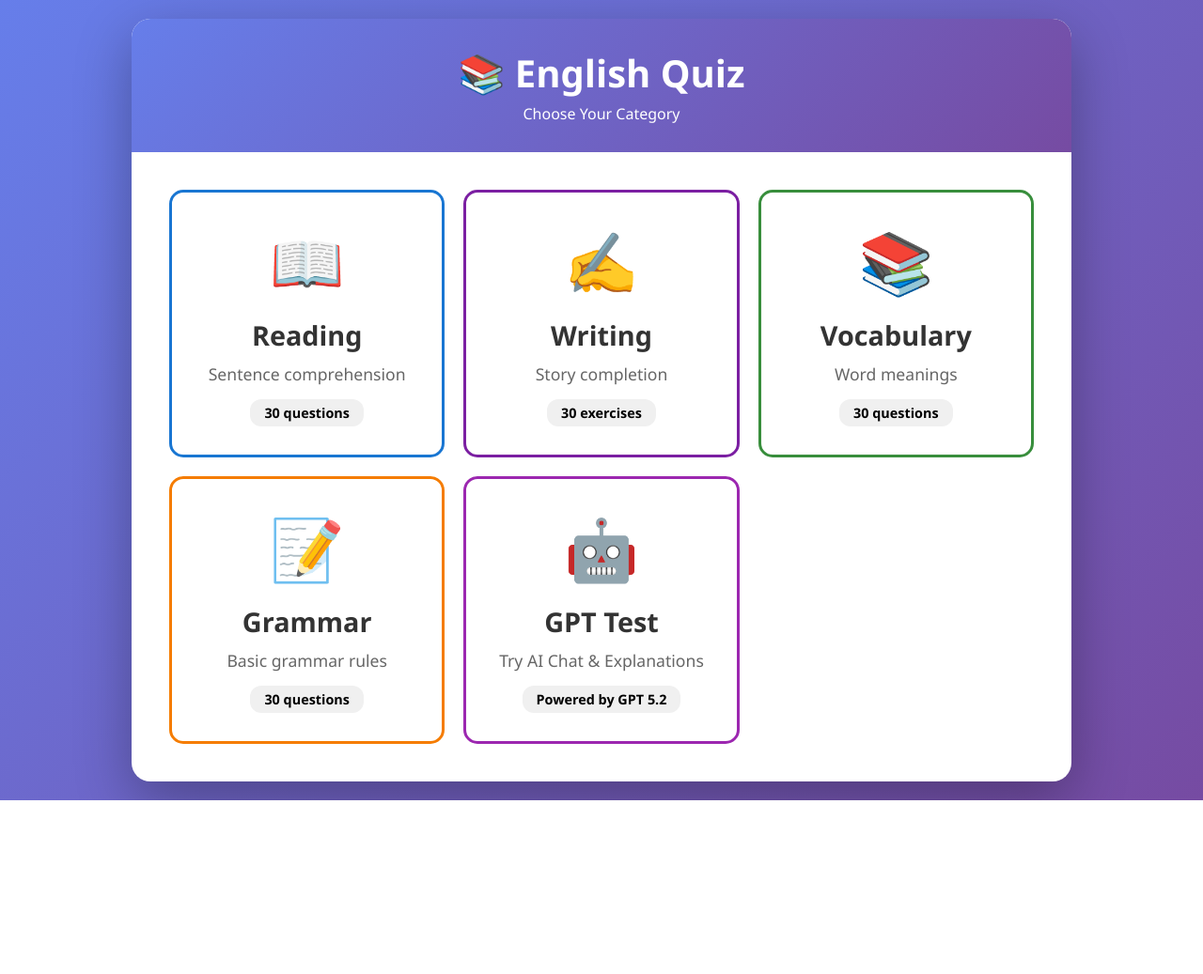
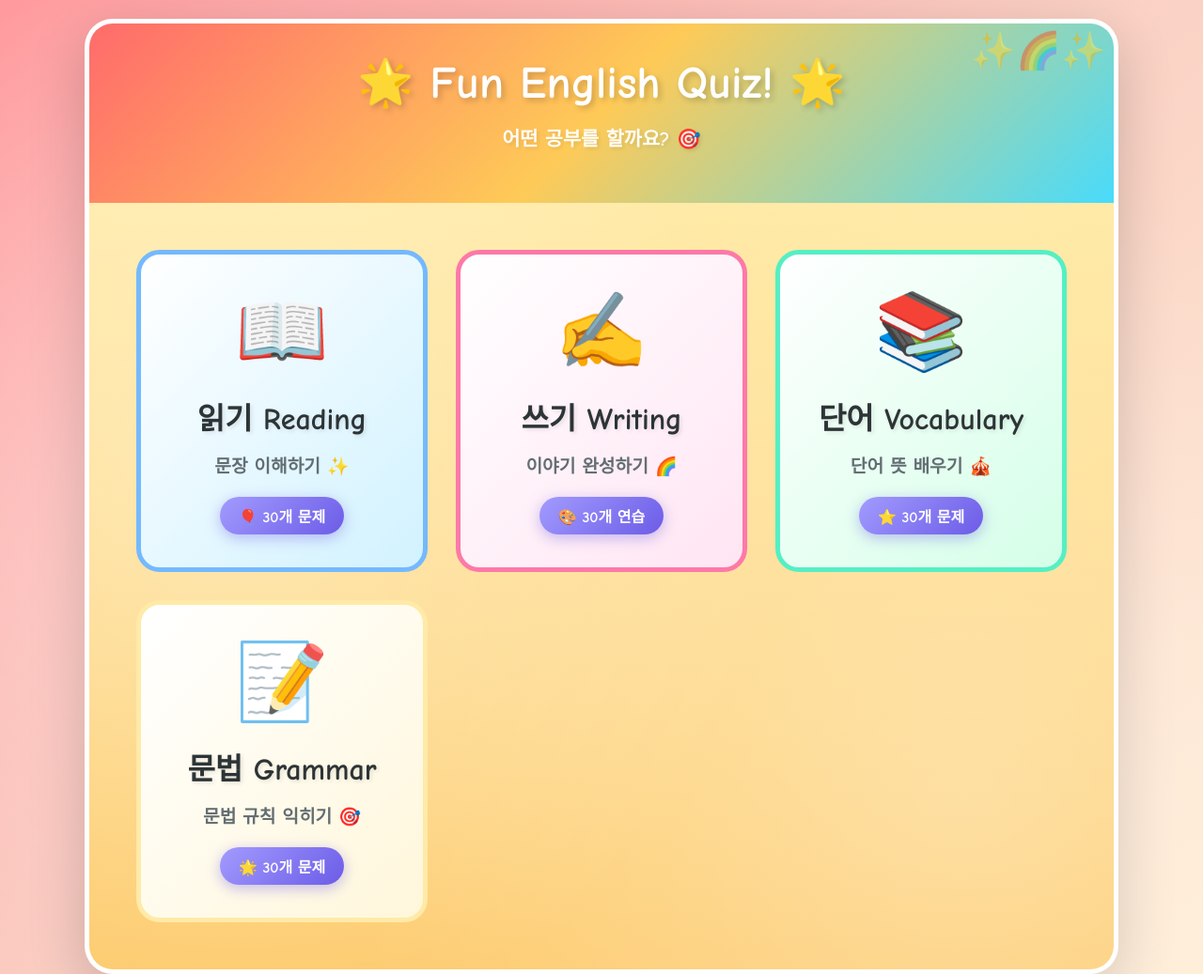
Before and after one commit to spaphysicalai-lgtm/eng_quiz, a website: page public/index.html in a window 1280 px wide. Shown: the top 1037 px of the page at 94% size. Before the commit the page ends 852 px from the top, so only its background shows below. Drawn offline with Linux system fonts and the light colour scheme.

Commit message:
Remove GPT Test menu and redesign UI for elementary students

```diff
--- a/public/app.js
+++ b/public/app.js
@@ -70,12 +70,6 @@ document.addEventListener('DOMContentLoaded', function() {
 
 // 카테고리 선택
 function selectCategory(category) {
-    // GPT Test로 이동
-    if (category === 'gpt-test') {
-        window.location.href = '/gpt-test.html';
-        return;
-    }
-
     currentCategory = category;
     categoryPage.classList.remove('active');
     quizPage.classList.add('active');
--- a/public/index.html
+++ b/public/index.html
@@ -11,44 +11,37 @@
         <!-- Category Selection Page -->
         <div id="category-page" class="page active">
             <header>
-                <h1>📚 English Quiz</h1>
-                <p class="subtitle">Choose Your Category</p>
+                <h1>🌟 Fun English Quiz! 🌟</h1>
+                <p class="subtitle">어떤 공부를 할까요? 🎯</p>
             </header>
 
             <main class="category-grid">
                 <div class="category-card reading" data-category="reading">
                     <div class="category-icon">📖</div>
-                    <h2>Reading</h2>
-                    <p>Sentence comprehension</p>
-                    <span class="question-count">30 questions</span>
+                    <h2>읽기 Reading</h2>
+                    <p>문장 이해하기 ✨</p>
+                    <span class="question-count">🎈 30개 문제</span>
                 </div>
 
                 <div class="category-card writing" data-category="writing">
                     <div class="category-icon">✍️</div>
-                    <h2>Writing</h2>
-                    <p>Story completion</p>
-                    <span class="question-count">30 exercises</span>
+                    <h2>쓰기 Writing</h2>
+                    <p>이야기 완성하기 🌈</p>
+                    <span class="question-count">🎨 30개 연습</span>
                 </div>
 
                 <div class="category-card vocabulary" data-category="vocabulary">
                     <div class="category-icon">📚</div>
-                    <h2>Vocabulary</h2>
-                    <p>Word meanings</p>
-                    <span class="question-count">30 questions</span>
+                    <h2>단어 Vocabulary</h2>
+                    <p>단어 뜻 배우기 🎪</p>
+                    <span class="question-count">⭐ 30개 문제</span>
                 </div>
 
                 <div class="category-card grammar" data-category="grammar">
                     <div class="category-icon">📝</div>
-                    <h2>Grammar</h2>
-                    <p>Basic grammar rules</p>
-                    <span class="question-count">30 questions</span>
-                </div>
-
-                <div class="category-card gpt-test" data-category="gpt-test">
-                    <div class="category-icon">🤖</div>
-                    <h2>GPT Test</h2>
-                    <p>Try AI Chat & Explanations</p>
-                    <span class="question-count">Powered by GPT 5.2</span>
+                    <h2>문법 Grammar</h2>
+                    <p>문법 규칙 익히기 🎯</p>
+                    <span class="question-count">🌟 30개 문제</span>
                 </div>
             </main>
         </div>
--- a/public/style.css
+++ b/public/style.css
@@ -5,23 +5,39 @@
 }
 
 body {
-    font-family: 'Segoe UI', Tahoma, Geneva, Verdana, sans-serif;
-    background: linear-gradient(135deg, #667eea 0%, #764ba2 100%);
+    font-family: 'Comic Sans MS', 'Segoe UI', Tahoma, Geneva, Verdana, sans-serif;
+    background: linear-gradient(135deg, #ff9a9e 0%, #fad0c4 50%, #ffecd2 100%);
     min-height: 100vh;
     display: flex;
     justify-content: center;
     align-items: center;
     padding: 20px;
+    position: relative;
+    overflow: hidden;
+}
+
+body::before {
+    content: '';
+    position: absolute;
+    top: 0;
+    left: 0;
+    right: 0;
+    bottom: 0;
+    background-image:
+        radial-gradient(circle at 20% 50%, rgba(255, 255, 255, 0.3) 0%, transparent 50%),
+        radial-gradient(circle at 80% 80%, rgba(255, 255, 255, 0.3) 0%, transparent 50%);
+    pointer-events: none;
 }
 
 .container {
     background: white;
-    border-radius: 20px;
-    box-shadow: 0 20px 60px rgba(0, 0, 0, 0.3);
-    max-width: 1000px;
+    border-radius: 30px;
+    box-shadow: 0 20px 60px rgba(0, 0, 0, 0.2);
+    max-width: 1100px;
     width: 100%;
     overflow: hidden;
     min-height: 600px;
+    border: 5px solid rgba(255, 255, 255, 0.5);
 }
 
 .page {
@@ -33,15 +49,38 @@ body {
 }
 
 header {
-    background: linear-gradient(135deg, #667eea 0%, #764ba2 100%);
+    background: linear-gradient(135deg, #ff6b6b 0%, #feca57 50%, #48dbfb 100%);
     color: white;
-    padding: 30px;
+    padding: 40px 30px;
     text-align: center;
+    position: relative;
+    overflow: hidden;
+}
+
+header::after {
+    content: '✨🌈✨';
+    position: absolute;
+    top: 10px;
+    right: 20px;
+    font-size: 2em;
+    animation: sparkle 2s ease-in-out infinite;
+}
+
+@keyframes sparkle {
+    0%, 100% { opacity: 1; transform: scale(1); }
+    50% { opacity: 0.5; transform: scale(1.2); }
 }
 
 header h1 {
-    font-size: 2.5em;
-    margin-bottom: 5px;
+    font-size: 3em;
+    margin-bottom: 10px;
+    text-shadow: 3px 3px 6px rgba(0,0,0,0.2);
+    animation: bounce 1s ease-in-out infinite alternate;
+}
+
+@keyframes bounce {
+    from { transform: translateY(0px); }
+    to { transform: translateY(-5px); }
 }
 
 .header-content {
@@ -62,90 +101,122 @@ header h1 {
 /* Category Selection Page */
 .category-grid {
     display: grid;
-    grid-template-columns: repeat(auto-fit, minmax(250px, 1fr));
-    gap: 20px;
-    padding: 40px;
+    grid-template-columns: repeat(auto-fit, minmax(280px, 1fr));
+    gap: 30px;
+    padding: 50px;
+    background: linear-gradient(180deg, #ffeaa7 0%, #fdcb6e 100%);
 }
 
 .category-card {
     background: white;
-    border-radius: 15px;
-    padding: 30px;
+    border-radius: 25px;
+    padding: 35px;
     text-align: center;
     cursor: pointer;
-    transition: all 0.3s ease;
-    border: 3px solid #e0e0e0;
+    transition: all 0.4s cubic-bezier(0.68, -0.55, 0.265, 1.55);
+    border: 5px solid #e0e0e0;
+    position: relative;
+    overflow: hidden;
+}
+
+.category-card::before {
+    content: '';
+    position: absolute;
+    top: -50%;
+    left: -50%;
+    width: 200%;
+    height: 200%;
+    background: radial-gradient(circle, rgba(255,255,255,0.3) 0%, transparent 70%);
+    opacity: 0;
+    transition: opacity 0.4s;
+}
+
+.category-card:hover::before {
+    opacity: 1;
 }
 
 .category-card:hover {
-    transform: translateY(-5px);
-    box-shadow: 0 10px 30px rgba(0, 0, 0, 0.2);
+    transform: translateY(-10px) scale(1.05);
+    box-shadow: 0 20px 40px rgba(0, 0, 0, 0.3);
 }
 
 .category-card.reading {
-    border-color: #1976d2;
+    border-color: #74b9ff;
+    background: linear-gradient(135deg, #ffffff 0%, #d1f2ff 100%);
 }
 
 .category-card.reading:hover {
-    background: #e3f2fd;
+    background: linear-gradient(135deg, #74b9ff 0%, #a29bfe 100%);
+    color: white;
 }
 
 .category-card.writing {
-    border-color: #7b1fa2;
+    border-color: #fd79a8;
+    background: linear-gradient(135deg, #ffffff 0%, #ffe5f3 100%);
 }
 
 .category-card.writing:hover {
-    background: #f3e5f5;
+    background: linear-gradient(135deg, #fd79a8 0%, #fdcb6e 100%);
+    color: white;
 }
 
 .category-card.vocabulary {
-    border-color: #388e3c;
+    border-color: #55efc4;
+    background: linear-gradient(135deg, #ffffff 0%, #d4ffe8 100%);
 }
 
 .category-card.vocabulary:hover {
-    background: #e8f5e9;
+    background: linear-gradient(135deg, #55efc4 0%, #81ecec 100%);
+    color: white;
 }
 
 .category-card.grammar {
-    border-color: #f57c00;
+    border-color: #ffeaa7;
+    background: linear-gradient(135deg, #ffffff 0%, #fff7db 100%);
 }
 
 .category-card.grammar:hover {
-    background: #fff3e0;
-}
-
-.category-card.gpt-test {
-    border-color: #9c27b0;
-}
-
-.category-card.gpt-test:hover {
-    background: #f3e5f5;
+    background: linear-gradient(135deg, #ffeaa7 0%, #fdcb6e 100%);
+    color: white;
 }
 
 .category-icon {
-    font-size: 4em;
-    margin-bottom: 15px;
+    font-size: 5em;
+    margin-bottom: 20px;
+    animation: wiggle 2s ease-in-out infinite;
+}
+
+@keyframes wiggle {
+    0%, 100% { transform: rotate(0deg); }
+    25% { transform: rotate(-5deg); }
+    75% { transform: rotate(5deg); }
 }
 
 .category-card h2 {
-    font-size: 1.8em;
-    margin-bottom: 10px;
-    color: #333;
+    font-size: 2em;
+    margin-bottom: 15px;
+    color: #2d3436;
+    font-weight: 800;
+    text-shadow: 2px 2px 4px rgba(0,0,0,0.1);
 }
 
 .category-card p {
-    color: #666;
-    font-size: 1.1em;
-    margin-bottom: 15px;
+    color: #636e72;
+    font-size: 1.2em;
+    margin-bottom: 20px;
+    font-weight: 600;
 }
 
 .question-count {
     display: inline-block;
-    background: #f0f0f0;
-    padding: 5px 15px;
-    border-radius: 20px;
-    font-size: 0.9em;
-    color: #666
+    background: linear-gradient(135deg, #a29bfe 0%, #6c5ce7 100%);
+    padding: 8px 20px;
+    border-radius: 25px;
+    font-size: 1em;
+    color: white;
+    font-weight: 700;
+    box-shadow: 0 4px 15px rgba(108, 92, 231, 0.4);
+}
 .back-btn {
     background: rgba(255, 255, 255, 0.2);
     border: 2px solid white;
@@ -164,9 +235,11 @@ header h1 {
 }
 
 .subtitle {
-    font-size: 1.1em;
+    font-size: 1.3em;
     margin-bottom: 15px;
     opacity: 0.95;
+    font-weight: 600;
+    text-shadow: 2px 2px 4px rgba(0,0,0,0.1);
 }
 
 .score-board {
```
